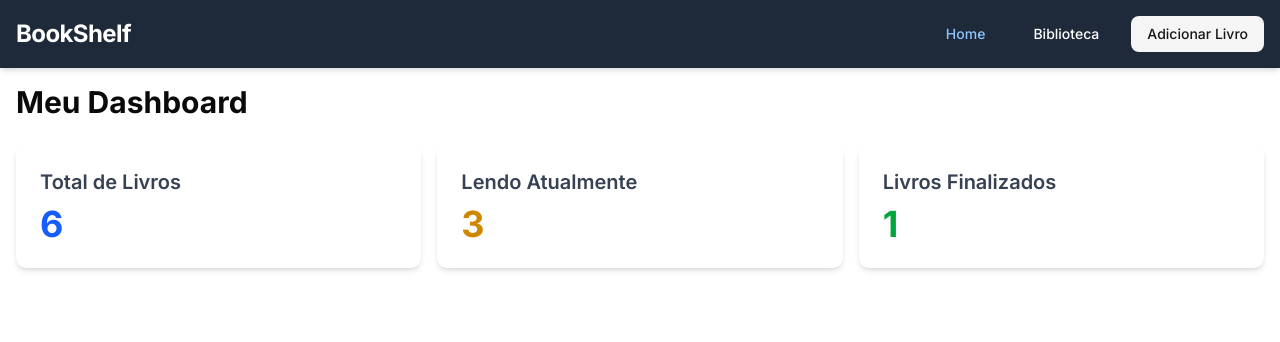
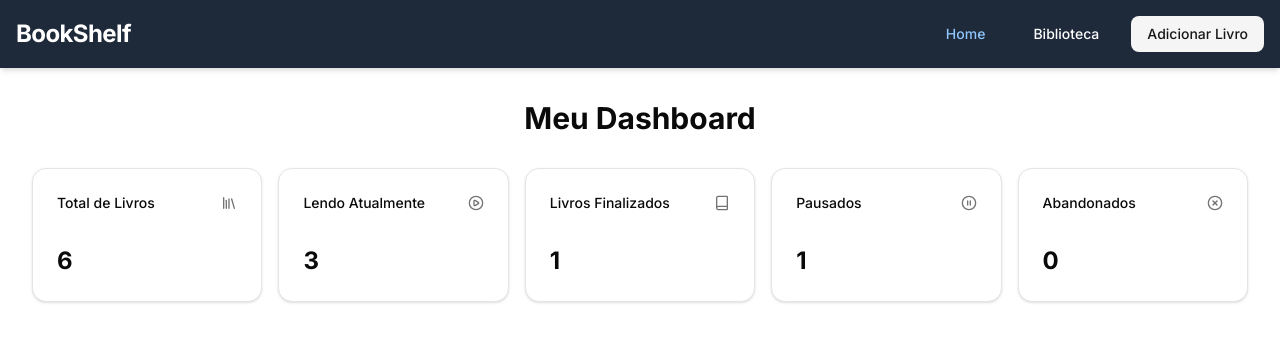
Before and after one commit to Lucas-Almeida729/BookShelf, a Next.js app: page / in a window 1280 px wide. Shown: the top 342 px of the page. Built offline with nearby package versions, Linux system fonts and the light colour scheme.

Commit message:
Ajuste nos cards do dashboard

```diff
--- a/src/app/biblioteca/page.tsx
+++ b/src/app/biblioteca/page.tsx
@@ -1,29 +1,43 @@
 // src/app/biblioteca/page.tsx
 "use client";
 
-import { useState } from "react";
+import { useState, useEffect } from "react";
+import { useSearchParams } from 'next/navigation'; // Importa o hook
 import { initialBooks } from "@/lib/mock-data";
 import BookCard from "@/components/BookCard";
 import { Input } from "@/components/ui/input";
 import { Label } from "@/components/ui/label";
-// Importe os gêneros e os componentes Select
-import { genres } from "@/types/book";
+import { genres, Status } from "@/types/book";
 import { Select, SelectContent, SelectItem, SelectTrigger, SelectValue } from "@/components/ui/select";
 
 export default function BibliotecaPage() {
+  const searchParams = useSearchParams(); // Hook para ler parâmetros da URL
+  const statusFromUrl = searchParams.get('status') as Status | null;
+
   const [searchTerm, setSearchTerm] = useState("");
-  const [selectedGenre, setSelectedGenre] = useState<string | undefined>(undefined); // <-- Novo estado para o gênero
+  const [selectedGenre, setSelectedGenre] = useState<string | undefined>(undefined);
+  // Novo estado para o filtro de status, inicializado com o valor da URL
+  const [selectedStatus, setSelectedStatus] = useState<Status | undefined>(statusFromUrl || undefined);
 
-  // Lógica de filtro combinada: busca por termo E filtro por gênero
+  // Efeito para atualizar o filtro de status se a URL mudar
+  useEffect(() => {
+    setSelectedStatus(statusFromUrl || undefined);
+  }, [statusFromUrl]);
+
+  // Lógica de filtro combinada: busca, gênero E status
   const filteredBooks = initialBooks.filter(book => {
     const matchesSearchTerm =
       book.title.toLowerCase().includes(searchTerm.toLowerCase()) ||
       book.author.toLowerCase().includes(searchTerm.toLowerCase());
 
     const matchesGenre =
-      selectedGenre ? book.genre === selectedGenre : true; // Se nenhum gênero selecionado, todos passam
+      selectedGenre ? book.genre === selectedGenre : true;
 
-    return matchesSearchTerm && matchesGenre;
+    // Novo filtro por status
+    const matchesStatus =
+      selectedStatus ? book.status === selectedStatus : true;
+
+    return matchesSearchTerm && matchesGenre && matchesStatus;
   });
 
   return (
@@ -47,12 +61,12 @@ export default function BibliotecaPage() {
         {/* Filtro por Gênero */}
         <div className="w-full md:w-1/3">
           <Label htmlFor="genre-filter" className="sr-only">Filtrar por Gênero</Label>
-          <Select onValueChange={setSelectedGenre} value={selectedGenre}>
+          <Select onValueChange={(value) => setSelectedGenre(value === 'undefined' ? undefined : value)} value={selectedGenre}>
             <SelectTrigger id="genre-filter">
               <SelectValue placeholder="Filtrar por gênero" />
             </SelectTrigger>
             <SelectContent>
-              <SelectItem value="undefined">Todos os Gêneros</SelectItem> {/* Opção para remover filtro */}
+              <SelectItem value="undefined">Todos os Gêneros</SelectItem>
               {genres.map(g => (
                 <SelectItem key={g} value={g}>{g}</SelectItem>
               ))}
@@ -61,6 +75,10 @@ export default function BibliotecaPage() {
         </div>
       </div>
 
+      {/* Mensagem se nenhum livro for encontrado */}
+      {filteredBooks.length === 0 ? (
+        <p className="text-center text-gray-500 mt-12">Nenhum livro encontrado com os filtros atuais.</p>
+      ) : (
         <div className="grid grid-cols-1 sm:grid-cols-2 md:grid-cols-3 lg:grid-cols-4 gap-6">
           {filteredBooks.map(book => (
             <BookCard
@@ -69,6 +87,7 @@ export default function BibliotecaPage() {
             />
           ))}
         </div>
+      )}
     </main>
   );
 }
--- a/src/app/page.tsx
+++ b/src/app/page.tsx
@@ -1,36 +1,73 @@
+// src/app/page.tsx
+"use client"; // Precisamos do 'use client' para o Link do Next.js
+
+import Link from 'next/link';
 import { initialBooks } from "@/lib/mock-data";
+import DashboardCard from "@/components/DashboardCard";
+import { Book, Library, PauseCircle, PlayCircle, XCircle } from "lucide-react";
 
 export default function HomePage() {
   const totalLivros = initialBooks.length;
-
   const livrosLendo = initialBooks.filter(book => book.status === 'LENDO').length;
-
   const livrosFinalizados = initialBooks.filter(book => book.status === 'LIDO').length;
+  const livrosPausados = initialBooks.filter(book => book.status === 'PAUSADO').length;
+  const livrosAbandonados = initialBooks.filter(book => book.status === 'ABANDONADO').length;
 
   return (
-    <main className="container mx-auto p-4">
-      <h1 className="text-3xl font-bold mb-6">Meu Dashboard</h1>
+    <main className="container mx-auto p-4 md:p-8">
+      <h1 className="text-3xl font-bold mb-8 text-center">Meu Dashboard</h1>
 
-      <div className="grid grid-cols-1 md:grid-cols-3 gap-4">
+      <div className="grid grid-cols-1 sm:grid-cols-2 lg:grid-cols-5 gap-4">
         {/* Card para Total de Livros */}
-        <div className="bg-white p-6 rounded-lg shadow-md">
-          <h2 className="text-xl font-semibold text-gray-700">Total de Livros</h2>
-          <p className="text-4xl font-bold text-blue-600 mt-2">{totalLivros}</p>
-        </div>
+        <Link href="/biblioteca">
+          <DashboardCard
+            title="Total de Livros"
+            count={totalLivros}
+            Icon={Library}
+            className="hover:border-blue-500"
+          />
+        </Link>
 
         {/* Card para Livros Lendo */}
-        <div className="bg-white p-6 rounded-lg shadow-md">
-          <h2 className="text-xl font-semibold text-gray-700">Lendo Atualmente</h2>
-          <p className="text-4xl font-bold text-yellow-600 mt-2">{livrosLendo}</p>
-        </div>
+        <Link href="/biblioteca?status=LENDO">
+          <DashboardCard
+            title="Lendo Atualmente"
+            count={livrosLendo}
+            Icon={PlayCircle}
+            className="hover:border-yellow-500"
+          />
+        </Link>
 
         {/* Card para Livros Finalizados */}
-        <div className="bg-white p-6 rounded-lg shadow-md">
-          <h2 className="text-xl font-semibold text-gray-700">Livros Finalizados</h2>
-          <p className="text-4xl font-bold text-green-600 mt-2">{livrosFinalizados}</p>
-        </div>
+        <Link href="/biblioteca?status=LIDO">
+          <DashboardCard
+            title="Livros Finalizados"
+            count={livrosFinalizados}
+            Icon={Book}
+            className="hover:border-green-500"
+          />
+        </Link>
+
+        {/* Card para Livros Pausados */}
+        <Link href="/biblioteca?status=PAUSADO">
+          <DashboardCard
+            title="Pausados"
+            count={livrosPausados}
+            Icon={PauseCircle}
+            className="hover:border-orange-500"
+          />
+        </Link>
+
+        {/* Card para Livros Abandonados */}
+        <Link href="/biblioteca?status=ABANDONADO">
+          <DashboardCard
+            title="Abandonados"
+            count={livrosAbandonados}
+            Icon={XCircle}
+            className="hover:border-red-500"
+          />
+        </Link>
       </div>
     </main>
   );
 }
-// APAGUE TODO O RESTO DO CÓDIGO DESTE ARQUIVO QUE ESTAVA COMENTADO
--- /dev/null
+++ b/src/components/DashboardCard.tsx
@@ -0,0 +1,24 @@
+// src/components/DashboardCard.tsx
+import { Card, CardHeader, CardTitle, CardContent } from "@/components/ui/card";
+import { type LucideIcon } from "lucide-react";
+
+interface DashboardCardProps {
+  title: string;
+  count: number;
+  Icon: LucideIcon;
+  className?: string;
+}
+
+export default function DashboardCard({ title, count, Icon, className }: DashboardCardProps) {
+  return (
+    <Card className={`transition-all duration-300 hover:shadow-xl hover:-translate-y-1 ${className}`}>
+      <CardHeader className="flex flex-row items-center justify-between space-y-0 pb-2">
+        <CardTitle className="text-sm font-medium">{title}</CardTitle>
+        <Icon className="h-4 w-4 text-muted-foreground" />
+      </CardHeader>
+      <CardContent>
+        <div className="text-2xl font-bold">{count}</div>
+      </CardContent>
+    </Card>
+  );
+}
```
Lines whose indentation alone changed are shown as unchanged.
